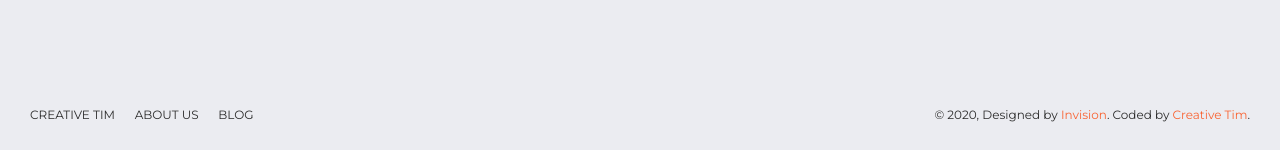
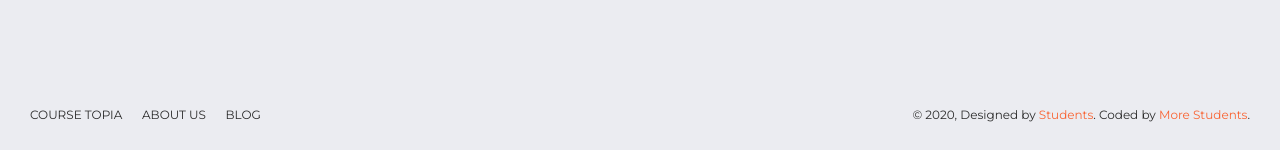
Before and after one commit to Naverhound/IntegradorCursos, a PHP site: page / in a window 1280 px wide. Shown: the part 887-1037 px from the top of the page. Run offline with PHP 8.4, Linux system fonts and the light colour scheme; some libraries are stand-ins or nearby versions.

Commit message:
cambios
cambios

```diff
--- a/inc/views/footer.php
+++ b/inc/views/footer.php
@@ -3,17 +3,17 @@
           <nav>
             <ul>
               <li>
-                <a href="https://www.creative-tim.com">
-                  Creative Tim
+                <a href="">
+                  Course Topia
                 </a>
               </li>
               <li>
-                <a href="http://presentation.creative-tim.com">
+                <a href="">
                   About Us
                 </a>
               </li>
               <li>
-                <a href="http://blog.creative-tim.com">
+                <a href="">
                   Blog
                 </a>
               </li>
@@ -22,7 +22,7 @@
           <div class="copyright" id="copyright">
             &copy; <script>
               document.getElementById('copyright').appendChild(document.createTextNode(new Date().getFullYear()))
-            </script>, Designed by <a href="https://www.invisionapp.com" target="_blank">Invision</a>. Coded by <a href="https://www.creative-tim.com" target="_blank">Creative Tim</a>.
+            </script>, Designed by <a href="" target="_blank">Students</a>. Coded by <a href="" target="_blank">More Students</a>.
           </div>
         </div>
       </footer>
--- a/inc/views/sideBar.php
+++ b/inc/views/sideBar.php
@@ -3,31 +3,19 @@
         Tip 1: You can change the color of the sidebar using: data-color="blue | green | orange | red | yellow"
     -->
       <div class="logo">
-        <a href="http://www.creative-tim.com" class="simple-text logo-mini">
+        <a href="" class="simple-text logo-mini">
           CT
         </a>
-        <a href="http://www.creative-tim.com" class="simple-text logo-normal">
-          Creative Tim
+        <a href="" class="simple-text logo-normal">
+          Course Topia
         </a>
       </div>
       <div class="sidebar-wrapper" id="sidebar-wrapper">
         <ul class="nav">
-          <li class="active ">
+          <li>
             <a href="./index.php">
               <i class="now-ui-icons design_app"></i>
               <p>Dashboard</p>
-            </a>
-          </li>
-          <li>
-            <a href="...">
-              <i class="now-ui-icons education_atom"></i>
-              <p>Icons</p>
-            </a>
-          </li>
-          <li>
-            <a href="./map.html">
-              <i class="now-ui-icons location_map-big"></i>
-              <p>Maps</p>
             </a>
           </li>
           <li>
@@ -42,19 +30,6 @@
               <p>Perfil de Usuario</p>
             </a>
           </li>
-          <li>
-            <a href="./tables.html">
-              <i class="now-ui-icons design_bullet-list-67"></i>
-              <p>Table List</p>
-            </a>
-          </li>
-          <li>
-            <a href="./typography.html">
-              <i class="now-ui-icons text_caps-small"></i>
-              <p>Typography</p>
-            </a>
-          </li>
-
         </ul>
       </div>
     </div>
```
